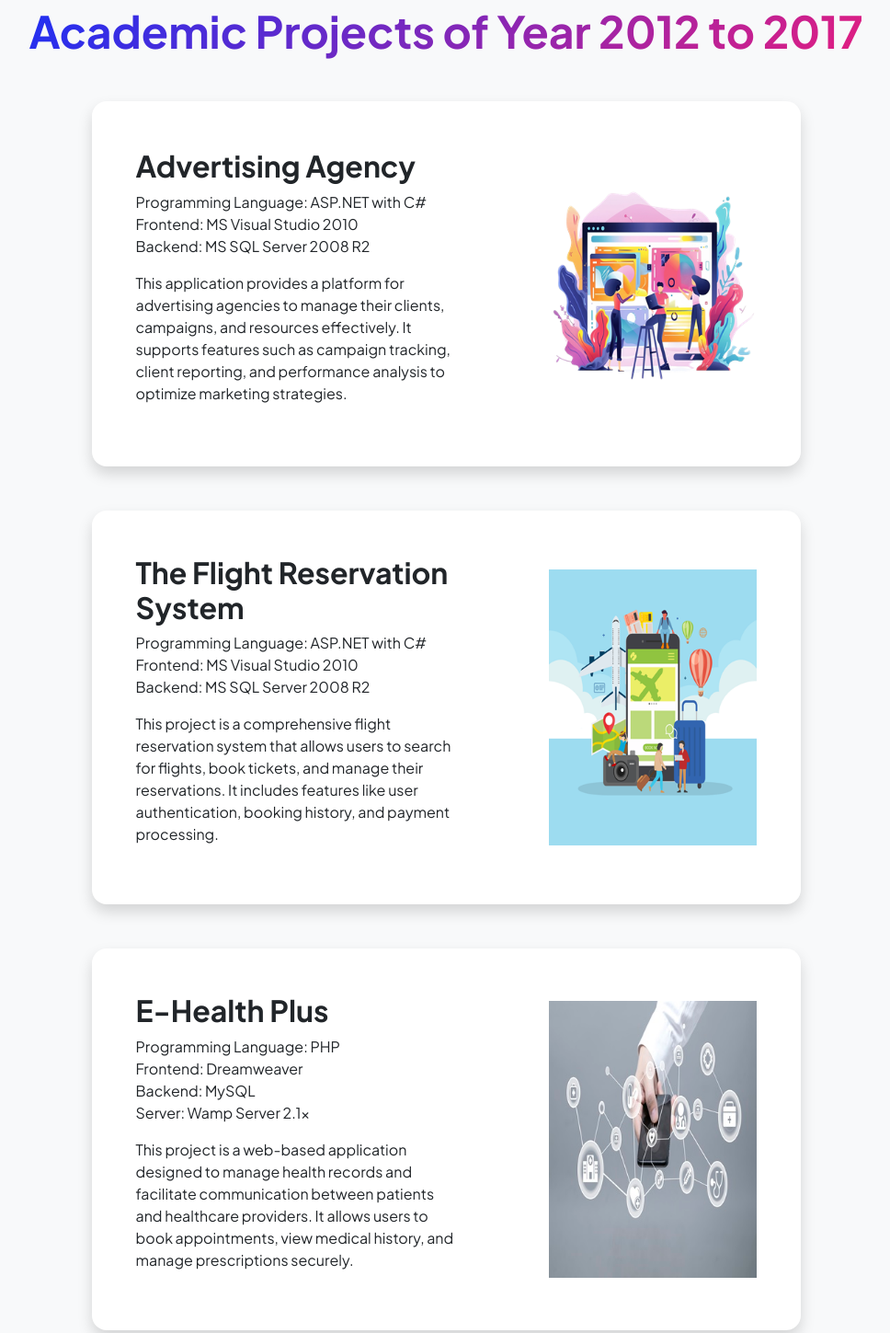
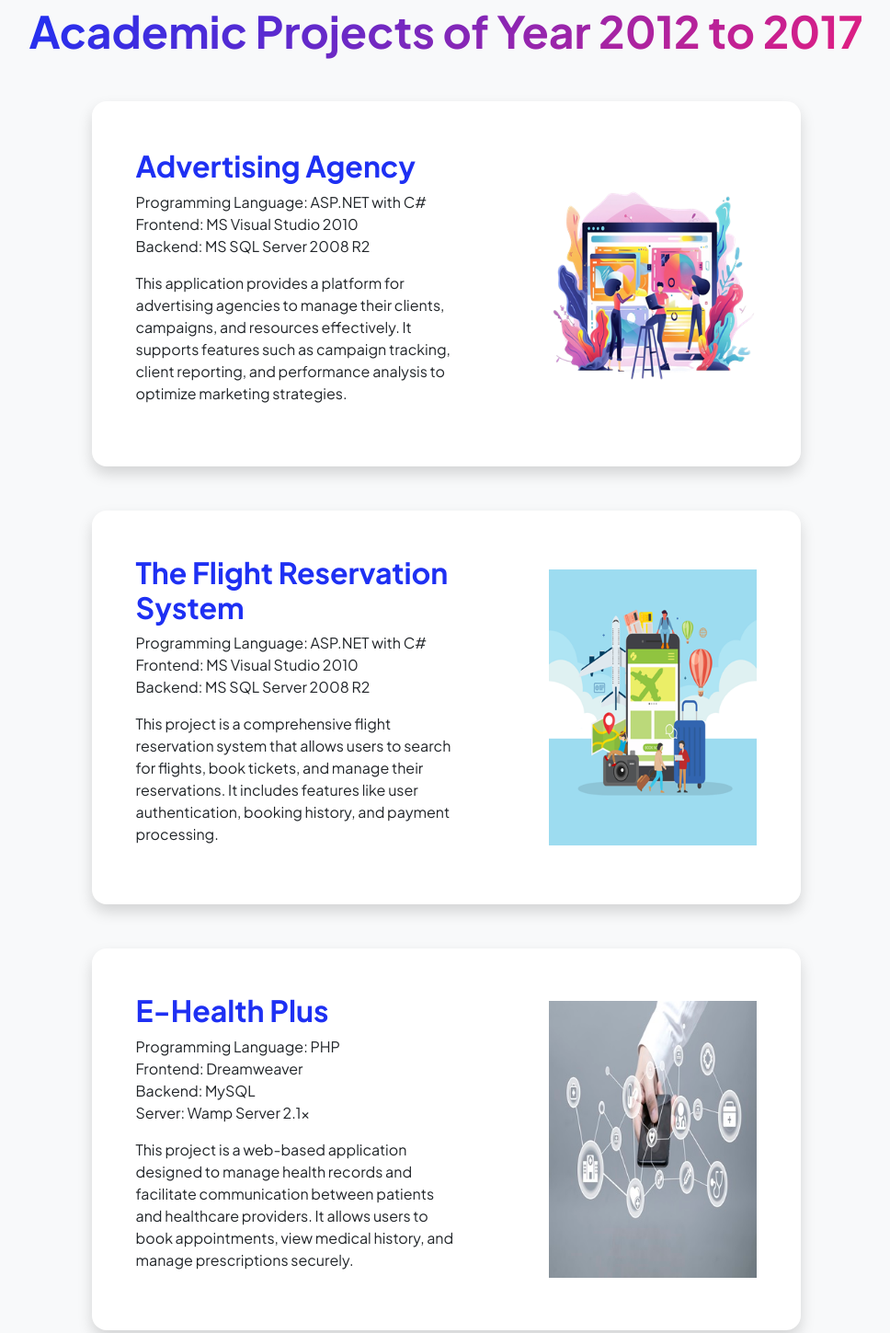
Before and after one commit to Vrana710/Portfolio, a plain HTML site: page projects.html in a window 1280 px wide. Shown: the part 1264-2713 px from the top of the page at 92% size, without its empty margins (155-1123 px from the left). Drawn offline with nearby package versions, Linux system fonts and the light colour scheme.

Commit message:
Updated font color for project name.

```diff
--- a/projects.html
+++ b/projects.html
@@ -180,7 +180,7 @@
                         <div class="card-body p-0">
                              <div class="d-flex flex-column flex-lg-row align-items-center">
                                  <div class="col-lg-7 p-5">
-                                    <h2 class="fw-bolder">Advertising Agency</h2>
+                                    <h2 class="fw-bolder text-primary">Advertising Agency</h2>
                                     <p>Programming Language: ASP.NET with C#<br>
                                         Frontend: MS Visual Studio 2010<br>
                                         Backend: MS SQL Server 2008 R2</p>
@@ -203,7 +203,7 @@
                         <div class="card-body p-0">
                             <div class="d-flex flex-column flex-lg-row align-items-center">
                                 <div class="col-lg-7 p-5">
-                                    <h2 class="fw-bolder">The Flight Reservation System</h2>
+                                    <h2 class="fw-bolder text-primary">The Flight Reservation System</h2>
                                     <p>Programming Language: ASP.NET with C#<br>
                                         Frontend: MS Visual Studio 2010<br>
                                         Backend: MS SQL Server 2008 R2</p>
@@ -227,7 +227,7 @@
                         <div class="card-body p-0">
                             <div class="d-flex flex-column flex-lg-row align-items-center">
                                 <div class="col-lg-7 p-5">
-                                    <h2 class="fw-bolder">E-Health Plus</h2>
+                                    <h2 class="fw-bolder text-primary">E-Health Plus</h2>
                                     <p>Programming Language: PHP<br>
                                         Frontend: Dreamweaver<br>
                                         Backend: MySQL<br>
@@ -251,7 +251,7 @@
                         <div class="card-body p-0">
                             <div class="d-flex flex-column flex-lg-row align-items-center">
                                 <div class="col-lg-7 p-5">
-                                    <h2 class="fw-bolder">Material Inward-Outward System</h2>
+                                    <h2 class="fw-bolder text-primary">Material Inward-Outward System</h2>
                                     <p>Programming Language: ASP.NET with C#<br>
                                         Frontend: MS Visual Studio 2010<br>
                                         Backend: MS SQL Server 2008 R2</p>
```
